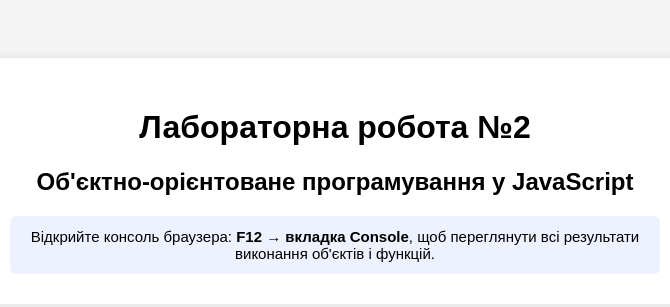
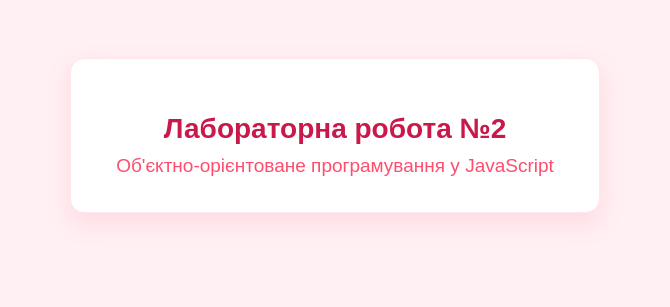
Before and after one commit to viktoriiasushko24-ux/JS_Labs, a plain HTML site: page lab2/index.html in a window 1280 px wide. Shown: the whole page, without its empty margins (305-975 px from the left). Drawn offline with Linux system fonts and the light colour scheme.

Commit message:
Update index.html

```diff
--- a/lab2/index.html
+++ b/lab2/index.html
@@ -3,27 +3,33 @@
 <head>
   <meta charset="UTF-8">
   <title>Лабораторна робота №2 - ООП у JavaScript</title>
+  <link rel="icon" href="data:,">
   <style>
     body {
       font-family: sans-serif;
       text-align: center;
       padding-top: 50px;
-      background-color: #f4f4f4;
+      background-color: #fff0f3;
     }
     .box {
       background: white;
       display: inline-block;
-      padding: 30px;
-      border-radius: 8px;
-      box-shadow: 0 0 10px rgba(0, 0, 0, 0.1);
+      padding: 35px 45px;
+      border-radius: 14px;
+      box-shadow: 0 10px 25px rgba(255, 117, 143, 0.18);
+      border: 1px solid #ffe5ec;
       max-width: 650px;
     }
-    .info {
-      background: #eef2ff;
-      padding: 12px;
-      border-radius: 6px;
-      font-size: 15px;
-      margin-top: 15px;
+    h1 {
+      color: #c9184a;
+      margin-bottom: 10px;
+      font-size: 28px;
+    }
+    h2 {
+      color: #ff4d6d;
+      font-size: 19px;
+      font-weight: 500;
+      margin: 0;
     }
   </style>
 </head>
@@ -32,9 +38,6 @@
   <div class="box">
     <h1>Лабораторна робота №2</h1>
     <h2>Об'єктно-орієнтоване програмування у JavaScript</h2>
-    <div class="info">
-      Відкрийте консоль браузера: <b>F12 → вкладка Console</b>, щоб переглянути всі результати виконання об'єктів і функцій.
-    </div>
   </div>
 
   <script src="script.js"></script>
```
